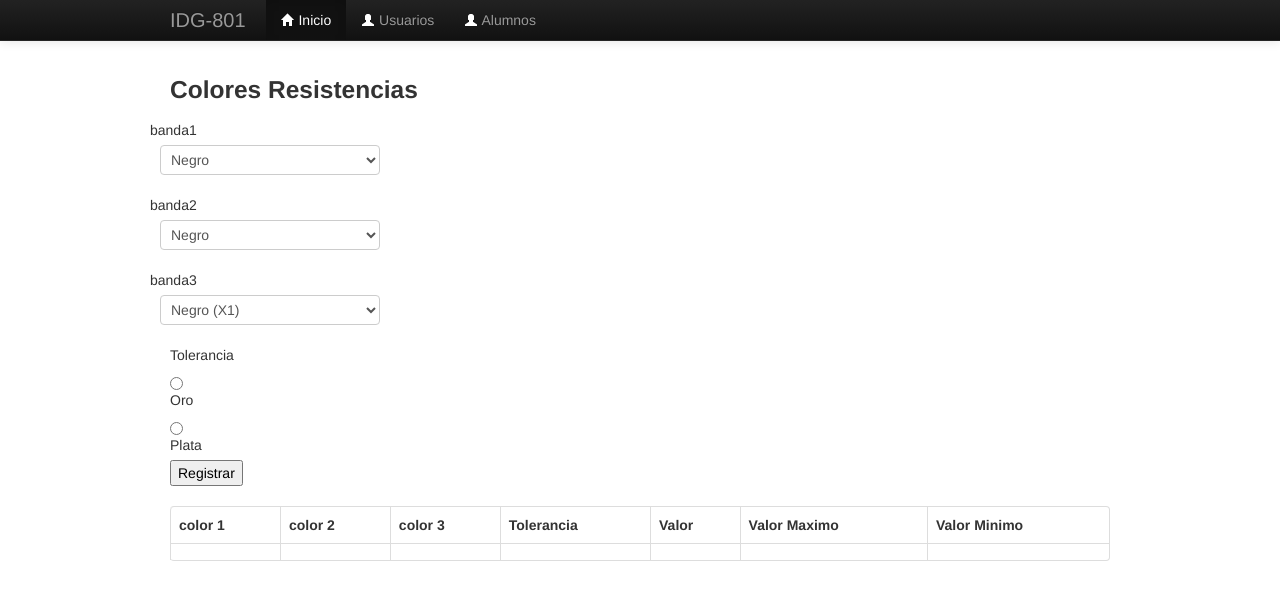
After one commit to IDGS-801-21000423/practicas-Parcial1-IDGS801, a Flask app: page /colores in a window 1280 px wide. The commit adds this page. Shown: the top 600 px of the page. Run offline with Flask 3, Linux system fonts and the light colour scheme; lists and menus that the app fills with data are empty; some libraries are stand-ins or nearby versions.

Commit message:
JARA 12/02/24 examen primer parcial

```diff
--- a/forms.py
+++ b/forms.py
@@ -1,7 +1,7 @@
 from wtforms import Form
 from flask_wtf import FlaskForm
 
-from wtforms import StringField, TelField, IntegerField, FloatField
+from wtforms import StringField, TelField, IntegerField, FloatField, SelectField, RadioField
 from wtforms import EmailField
 
 from wtforms.validators import DataRequired, Email
@@ -11,3 +11,44 @@ class UserFormDistance(Form):
   distanciaX2 = FloatField('distanciaX2')
   distanciaY = FloatField('distanciaY')
   distanciaY2 = FloatField('distanciaY2')
+
+
+
+class UserFormColors(Form):
+  banda1 = SelectField ('banda1', choices=[
+    (0, "Negro"),
+    (1, "Cafe"),
+    (2, "Rojo"),
+    (3, "Naranja"),
+    (4, "Amarillo"),
+    (5, "Verde"),
+    (6, "Azul"),
+    (7, "Violeta"),
+    (8, "Gris"),
+    (9, "Blanco")
+    ])
+  banda2 = SelectField('banda2', choices=[
+    (0, "Negro"),
+    (1, "Cafe"),
+    (2, "Rojo"),
+    (3, "Naranja"),
+    (4, "Amarillo"),
+    (5, "Verde"),
+    (6, "Azul"),
+    (7, "Violeta"),
+    (8, "Gris"),
+    (9, "Blanco")
+  ])
+  banda3 = SelectField('banda3', choices=[
+    (1, "Negro (X1)"),
+    (10, "Cafe (X10)"),
+    (100, "Rojo (X100)"),
+    (1000, "Naranja (X1000)"),
+    (10000, "Amarillo (X10000)"),
+    (100000, "Verde (X100000)"),
+    (1000000, "Azul (X1000000)"),
+    (10000000, "Violeta (X10000000)"),
+    (100000000, "Gris (X100000000)"),
+    (1000000000, "Blanco (X1000000000)")
+  ])
+  tol = RadioField('tol')
--- a/main.py
+++ b/main.py
@@ -77,6 +77,151 @@ def distancias():
   return render_template("distancias.html", form = distancias_clase, distanciaX=distanciaX, distanciaX2=distanciaX2, distanciaY=distanciaY, distanciaY2=distanciaY2, distancia_calculada=distancia_calculada)
 
 
+@app.route("/colores", methods = ['GET', 'POST'])
+def colores():
+  colores_clase = forms.UserFormColors(request.form)
+  banda1 = ""
+  banda2 = ""
+  banda3 = ""
+  tol = ""
+  primerB = ""
+  valor = ""
+  valorMinimoIng = ""
+  valorMaximoIng = ""
+  colortd = ""
+  colortd2 = ""
+  colortd3 = ""
+  colortol = ""
+  textBanda1 = ""
+  textBanda2 = ""
+  textBanda3 = ""
+  textTol = ""
+  if request.method == 'POST':
+    banda1 = colores_clase.banda1.data
+    banda2 = colores_clase.banda2.data
+    banda3 = colores_clase.banda3.data
+    tol = colores_clase.tol.data
+    primerB = banda1 + banda2
+
+    if banda1 == '0':
+      colortd = '#000000'
+      textBanda1 = 'Negro'
+    elif banda1 == '1':
+      colortd = '#A52A2A'
+      textBanda1 = 'Cafe'
+    elif banda1 == '2':
+      colortd = '#FF0000'
+      textBanda1 = 'Rojo'
+    elif banda1 == '3':
+      colortd = '#FFA500'
+      textBanda1 = 'Naranja'
+    elif banda1 == '4':
+      colortd = '#FFFF00'
+      textBanda1 = 'Amarillo'
+    elif banda1 == '5':
+      colortd = '#008000'
+      textBanda1 = 'Verde'
+    elif banda1 == '6':
+      colortd = '#0000FF'
+      textBanda1 = 'Azul'
+    elif banda1 == '7':
+      colortd = '#800080'
+      textBanda1 = 'Violeta'
+    elif banda1 == '8':
+      colortd = '#808080'
+      textBanda1 = 'Gris'
+    elif banda1 == '9':
+      colortd = '#FFFFFF'
+      textBanda1 = 'Blanco'
+    else:
+      colortd = ''
+      textBanda1 = ''
+
+    if banda2 == '0':
+      colortd2 = '#000000'
+      textBanda2 = 'Negro'
+    elif banda2 == '1':
+      colortd2 = '#A52A2A'
+      textBanda2 = 'Cafe'
+    elif banda2 == '2':
+      colortd2 = '#FF0000'
+      textBanda2 = 'Rojo'
+    elif banda2 == '3':
+      colortd2 = '#FFA500'
+      textBanda2 = 'Naranja'
+    elif banda2 == '4':
+      colortd2 = '#FFFF00'
+      textBanda2 = 'Amarillo'
+    elif banda2 == '5':
+      colortd2 = '#008000'
+      textBanda2 = 'Verde'
+    elif banda2 == '6':
+      colortd2 = '#0000FF'
+      textBanda2 = 'Azul'
+    elif banda2 == '7':
+      colortd2 = '#800080'
+      textBanda2 = 'Violeta'
+    elif banda2 == '8':
+      colortd2 = '#808080'
+      textBanda2 = 'Gris'
+    elif banda2 == '9':
+      colortd2 = '#FFFFFF'
+      textBanda2 = 'Blanco'
+    else:
+      colortd2 = ''
+      textBanda2 = ''
+
+
+    if banda3 == '1':
+      colortd3 = '#000000'
+      textBanda3 = 'Negro'
+    elif banda3 == '10':
+      colortd3 = '#A52A2A'
+      textBanda3 = 'Cafe'
+    elif banda3 == '100':
+      colortd3 = '#FF0000'
+      textBanda3 = 'Rojo'
+    elif banda3 == '1000':
+      colortd3 = '#FFA500'
+      textBanda3 = 'Naranja'
+    elif banda3 == '10000':
+      colortd3 = '#FFFF00'
+      textBanda3 = 'Amarillo'
+    elif banda3 == '100000':
+      colortd3 = '#008000'
+      textBanda3 = 'Verde'
+    elif banda3 == '1000000':
+      colortd3 = '#0000FF'
+      textBanda3 = 'Azul'
+    elif banda3 == '10000000':
+      colortd3 = '#800080'
+      textBanda3 = 'Violeta'
+    elif banda3 == '100000000':
+      colortd3 = '#808080'
+      textBanda3 = 'Gris'
+    elif banda3 == '1000000000':
+      colortd3 = '#FFFFFF'
+      textBanda3 = 'Blanco'
+    else:
+      colortd3 = ''
+      textBanda3 = ''
+
+    valor = int(primerB) * int(banda3)
+    if request.form.get("tol") == "oro":
+      colortol = '#FFD700'
+      textTol = "Oro"
+      porcentaje = int(valor) * 5 / 100
+      valorMaximoIng = valor + porcentaje
+      valorMinimoIng = valor - porcentaje
+    elif request.form.get("tol") == "plata":
+      colortol = '#C0C0C0'
+      textTol = "Plata"
+      porcentaje = int(valor) * 10 / 100
+      valorMaximoIng = valor + porcentaje
+      valorMinimoIng = valor - porcentaje
+
+  return render_template("colores-resistencias.html", form = colores_clase, banda1=banda1, banda2=banda2, banda3=banda3, tol=tol, primerB=primerB, valor=valor, valorMaximoIng=valorMaximoIng, valorMinimoIng=valorMinimoIng, colortd=colortd,colortd2=colortd2,colortd3=colortd3,colortol=colortol, textBanda1=textBanda1, textBanda2=textBanda2, textBanda3=textBanda3, textTol=textTol)
+
 
 if __name__ =="__main__":
   app.run(debug=True)   # Cambios en tiempo real
--- /dev/null
+++ b/templates/_macros-colores.html
@@ -0,0 +1,10 @@
+{% macro datosColores(name, placeholder) %}
+
+<p><select name="{{name}}" placeholder="{{placeholder}}"></select></p>
+
+{% endmacro %}
+
+{% macro camposColores(field) %}
+<td>{{field.label}}</td>
+<dd>{{field(**kwargs)| safe}}</dd>
+{% endmacro %}
--- /dev/null
+++ b/templates/colores-resistencias.html
@@ -0,0 +1,50 @@
+{% extends "layout1.html" %} {% block content %} {% import
+"_macros-colores.html" as macros %}
+<h3>Colores Resistencias</h3>
+<form action="" method="POST" novalidate>
+  <div class="row control-group">
+    <div class="form-groupform-group col-xs-12 floating-label-form-group controls">
+      {{macros.camposColores(form.banda1, class="form-control")}}
+    </div>
+  </div>
+  <div class="row control-group">
+    <div class="form-groupform-group col-xs-12 floating-label-form-group controls">
+      {{macros.camposColores(form.banda2, class="form-control")}}
+    </div>
+  </div>
+  <div class="row control-group">
+    <div class="form-groupform-group col-xs-12 floating-label-form-group controls">
+      {{macros.camposColores(form.banda3, class="form-control")}}
+    </div>
+  </div>
+  <label>Tolerancia</label>
+  <input type="radio" name="tol" value="oro" />
+  <br>
+  <label>Oro</label>
+  <input type="radio" name="tol" value="plata" />
+  <label>Plata</label>
+  <input type="submit" id="btn1" name="btn1" value="Registrar" />
+</form>
+<table class="table table-bordered">
+  <thead>
+    <tr>
+      <th scope="col">color 1</th>
+      <th scope="col">color 2</th>
+      <th scope="col">color 3</th>
+      <th scope="col">Tolerancia</th>
+      <th scope="col">Valor</th>
+      <th scope="col">Valor Maximo</th>
+      <th scope="col">Valor Minimo</th>
+    </tr>
+    <tr>
+      <td bgcolor = '{{colortd}}'>{{textBanda1}}</td>
+      <td bgcolor = '{{colortd2}}'>{{textBanda2}}</td>
+      <td bgcolor = '{{colortd3}}'>{{textBanda3}}</td>
+      <td bgcolor='{{colortol}}'>{{textTol}}</td>
+      <td>{{valor}}</td>
+      <td>{{valorMaximoIng}}</td>
+      <td>{{valorMinimoIng}}</td>
+    </tr>
+  </thead>
+</table>
+{% endblock %}
```
Also changed, not shown: templates/_macros.html (line endings or trailing spaces).
